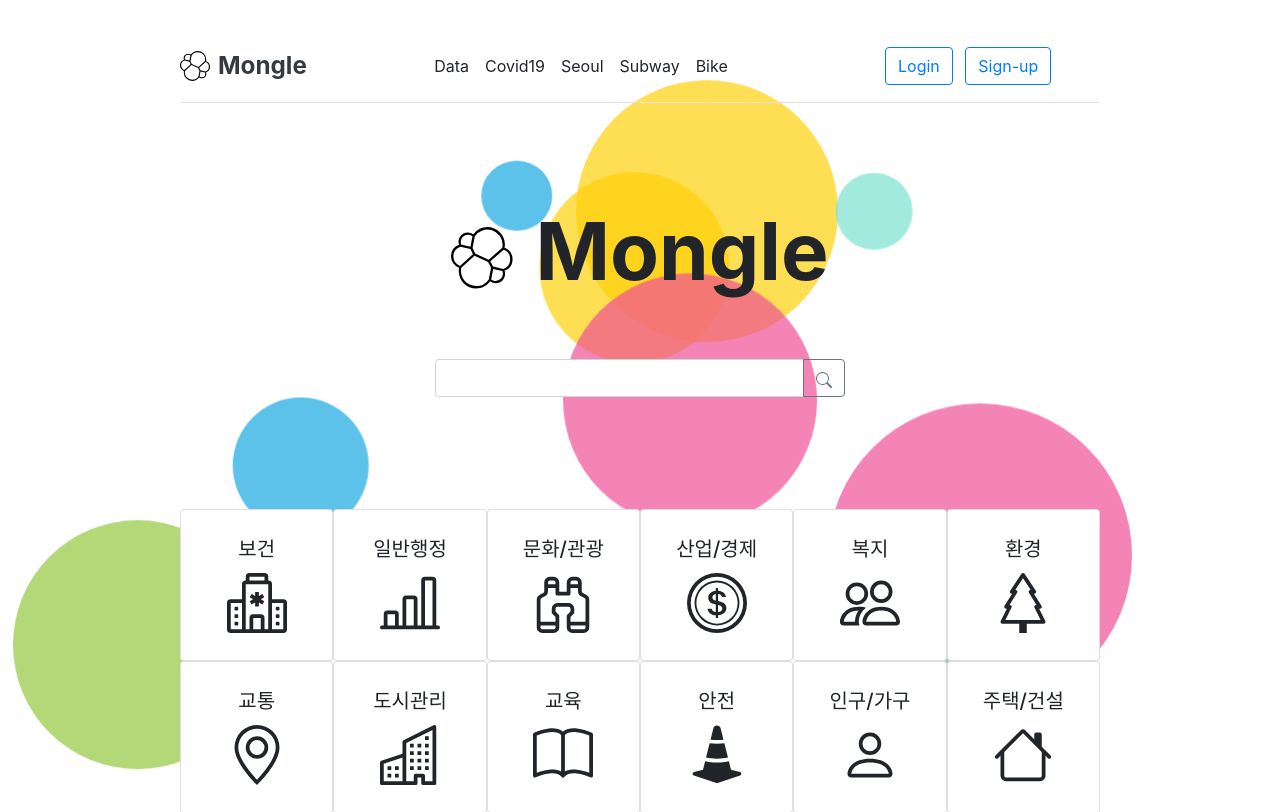
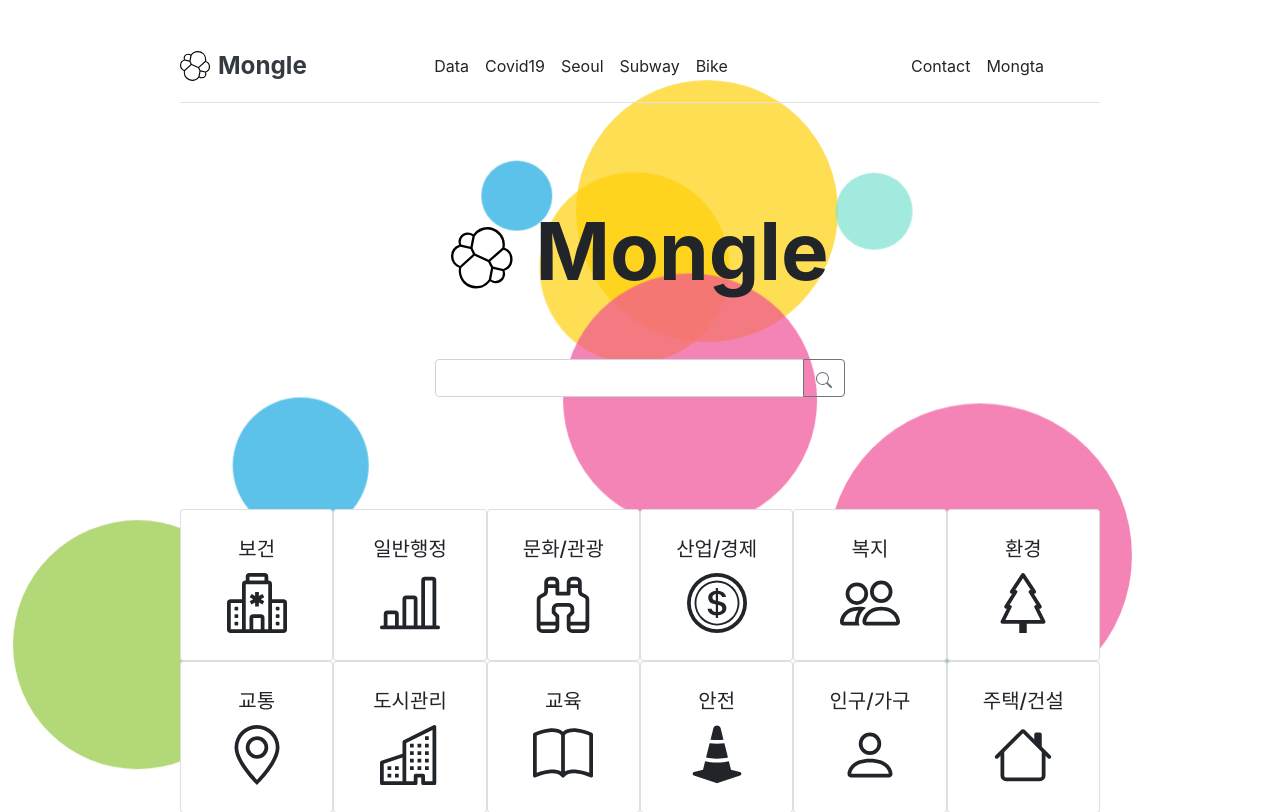
Before and after one commit to hyunmin0317/Mongle, a Django app: page / in a window 1280 px wide. Shown: the top 812 px of the page. Run offline with Django 4.2, Linux system fonts and the light colour scheme; some libraries are stand-ins or nearby versions.

Commit message:
fix: search

```diff
--- a/pybo/views/base_views.py
+++ b/pybo/views/base_views.py
@@ -199,8 +199,13 @@ def search_error(query):
         }
     }
     response = requests.post(url, data=json.dumps(data), headers=headers)
-    word = response.json()['suggest']['suggest'][0]['options'][0]['text']
-    return jamotools.join_jamos(word)
+    response_json = response.json()['suggest']['suggest'][0]['options']
+    reword = query
+    if len(response_json) != 0:
+        print(response_json)
+        word = response_json[0]['text']
+        reword = jamotools.join_jamos(word)
+    return reword
 
 def listAPI(n, so, kw):
     URL = "http://" + url +":9200/" + index + "/_search?size=" + str(n)
@@ -208,7 +213,7 @@ def listAPI(n, so, kw):
     if so == 'recent':
         URL += '&sort=ModDate:desc'
     else:
-        URL += '&sort=Category.keyword:asc'
+        URL += '&sort=Category:asc'
 
     if kw:
         URL += ('&q='+kw)
@@ -267,9 +272,11 @@ def category(request, category):
 
     data_list = listAPI(10000, so, kw)
 
-    paginator = Paginator(data_list, 10)
+    paginator = Paginator(data_list, 5)
     page_obj = paginator.get_page(page)
-    context = {"data_list": page_obj, 'page': page, 'kw': kw, 'so': so}
+    length = format(len(data_list), ',')
+    reword = 'category'
+    context = {"data_list": page_obj, 'page': page, 'so': so, 'reword':reword, 'length':length, 'cate':category}
 
     return render(request, 'pybo/list.html', context)
 
--- a/templates/base.html
+++ b/templates/base.html
@@ -31,7 +31,7 @@
     </svg>
 
       <footer class="d-flex flex-wrap justify-content-between align-items-center py-3 my-4 border-top">
-        <p class="col-md-4 mb-0 text-muted">© 2022 Mongta Company, Inc</p>
+        <p class="col-md-4 mb-0 text-muted">Copyright © 2022 Mongta Comp. (Elastic Partner)</p>
 
         <a href="http://www.mongta.co.kr/" class="col-md-4 d-flex align-items-center justify-content-center">
            <svg width="30" height="30" role="img" viewBox="0 0 24 24" xmlns="http://www.w3.org/2000/svg">
--- a/templates/home.html
+++ b/templates/home.html
@@ -55,7 +55,7 @@
           </div>
 
           <div class="card" style="width: 18rem;">
-              <a href="{% url 'pybo:category' '문화 관광' %}" class="btn">
+              <a href="{% url 'pybo:category' '문화관광' %}" class="btn">
                   <div class="card-body">
                     <h5 class="card-title">문화/관광</h5>
                       <svg xmlns="http://www.w3.org/2000/svg" width="60" height="60" fill="currentColor" class="bi bi-binoculars" viewBox="0 0 16 16">
@@ -66,7 +66,7 @@
           </div>
 
           <div class="card" style="width: 18rem;">
-              <a href="{% url 'pybo:category' '산업 경제' %}" class="btn">
+              <a href="{% url 'pybo:category' '산업경제' %}" class="btn">
                   <div class="card-body">
                     <h5 class="card-title">산업/경제</h5>
                       <svg xmlns="http://www.w3.org/2000/svg" width="60" height="60" fill="currentColor" class="bi bi-coin" viewBox="0 0 16 16">
@@ -113,7 +113,7 @@
           </div>
 
           <div class="card" style="width: 18rem;">
-              <a href="{% url 'pybo:category' '도시 관리' %}" class="btn">
+              <a href="{% url 'pybo:category' '도시관리' %}" class="btn">
                   <div class="card-body">
                     <h5 class="card-title">도시관리</h5>
                       <svg xmlns="http://www.w3.org/2000/svg" width="60" height="60" fill="currentColor" class="bi bi-building" viewBox="0 0 16 16">
@@ -147,7 +147,7 @@
           </div>
 
           <div class="card" style="width: 18rem;">
-              <a href="{% url 'pybo:category' '인구 가구' %}" class="btn">
+              <a href="{% url 'pybo:category' '인구가구' %}" class="btn">
                   <div class="card-body">
                     <h5 class="card-title">인구/가구</h5>
                       <svg xmlns="http://www.w3.org/2000/svg" width="60" height="60" fill="currentColor" class="bi bi-person" viewBox="0 0 16 16">
@@ -158,7 +158,7 @@
           </div>
 
           <div class="card" style="width: 18rem;">
-              <a href="{% url 'pybo:category' '주택 건설' %}" class="btn">
+              <a href="{% url 'pybo:category' '주택건설' %}" class="btn">
                   <div class="card-body">
                     <h5 class="card-title">주택/건설</h5>
                       <svg xmlns="http://www.w3.org/2000/svg" width="60" height="60" fill="currentColor" class="bi bi-house" viewBox="0 0 16 16">
--- a/templates/navbar.html
+++ b/templates/navbar.html
@@ -17,15 +17,9 @@
       </ul>
 
       <div class="col-md-3 text-end">
-          {% if user.is_authenticated %}
-          <a class="nav-link" href="{% url 'common:logout' %}">{{ user.username }} (로그아웃)</a>
-          {% else %}
-          <a href="{% url 'common:login' %}">
-              <button type="button" class="btn btn-outline-primary me-2">Login</button>
-          </a>
-          <a href="{% url 'common:signup' %}">
-              <button type="button" class="btn btn-outline-primary me-2" href="{% url 'common:signup' %}">Sign-up</button>
-          </a>
-          {% endif %}
+          <ul class="nav col-12 col-md-auto mb-2 justify-content-center mb-md-0">
+              <li><a class="nav-link px-2 link-dark" href="https://mail.google.com/mail/?view=cm&amp;fs=1&amp;to=wy.jung@mongta.co.kr">Contact</a></li>
+              <li><a class="nav-link px-2 link-dark" href="http://www.mongta.co.kr/">Mongta</a></li>
+          </ul>
       </div>
     </header>
```
Also changed, not shown: templates/pybo/list.html (+6 -2 lines).
